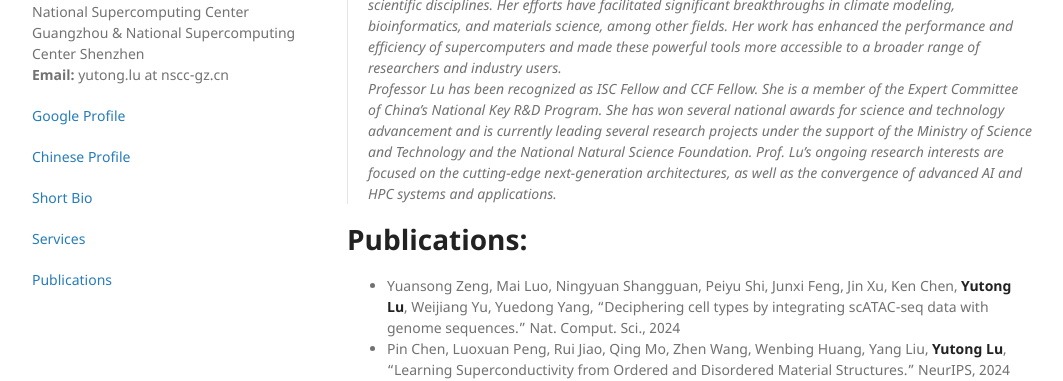
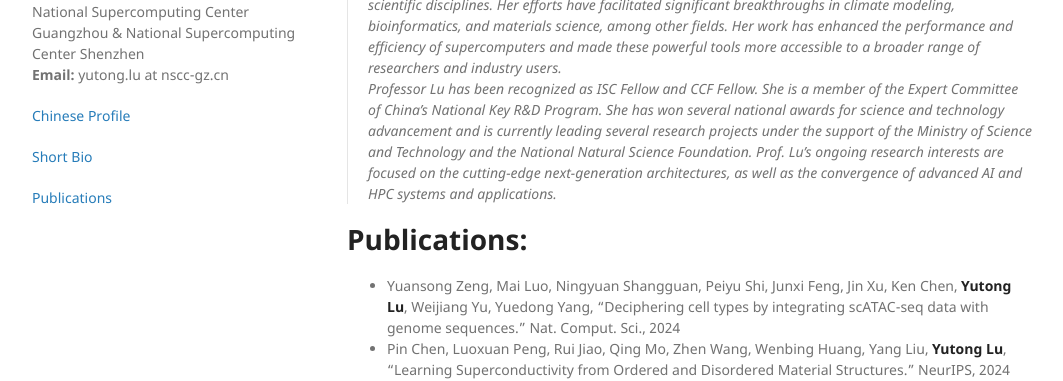
Before and after one commit to nsccgzlyt/nsccgzlyt.github.io, a Jekyll site: the page built from index.md, in a window 1280 px wide. Shown: the part 345-726 px from the top of the page, without its empty margins (108-1171 px from the left). Built offline with Jekyll 4.4.1, drawn with Linux system fonts in a browser that asks for light colours; our own code applies the rules of GitHub Pages for plain Markdown files.

Commit message:
Update blog

```diff
--- a/_layouts/default.html
+++ b/_layouts/default.html
@@ -32,10 +32,8 @@
         {% endif %}
 
         {% if site.github.is_user_page %}
-        <p class="view"><a href="{{ site.google_url }}">Google Profile</a></p>
         <p class="view"><a href="{{ site.sysu_url }}">Chinese Profile</a></p>
         <p class="view"><a href="#bio">Short Bio</a></p>
-        <p class="view"><a href="#services">Services</a></p>
         <p class="view"><a href="#publications">Publications</a></p>
 
 
```
